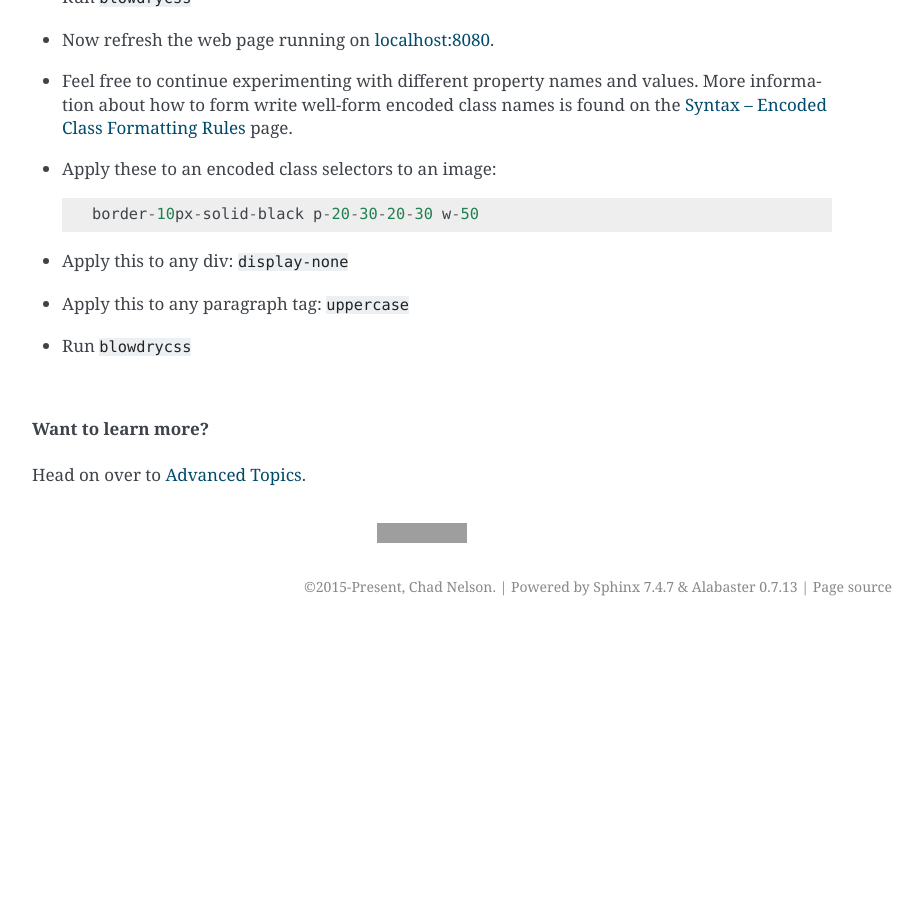
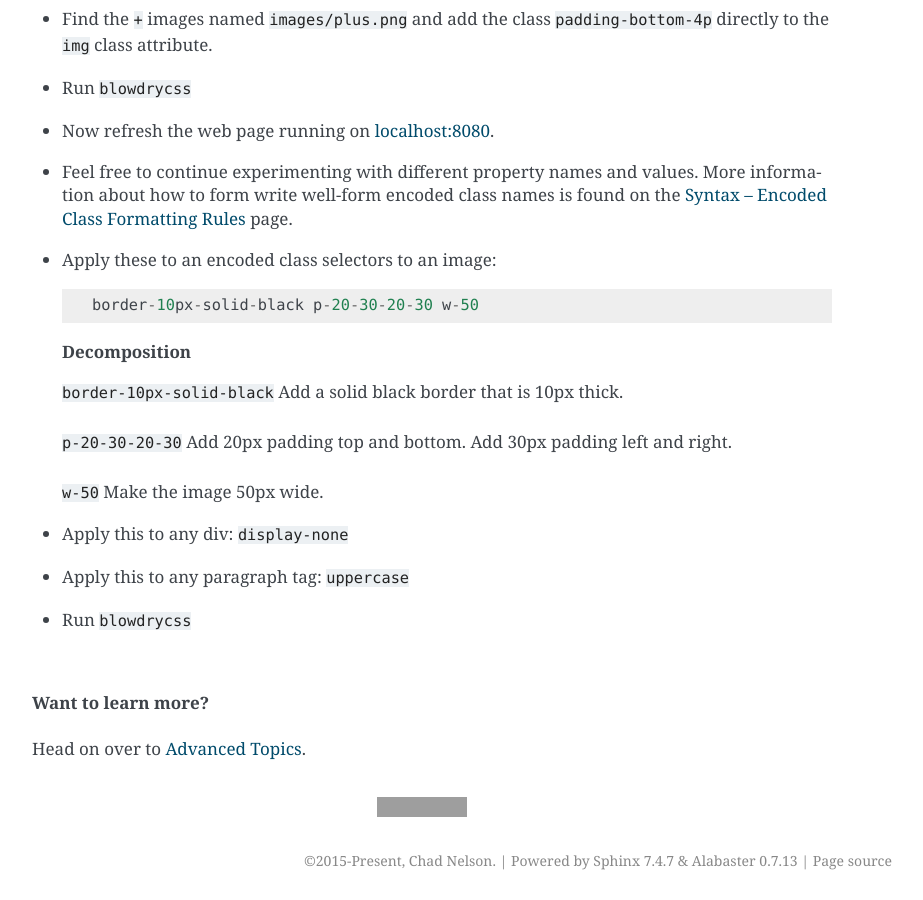
Before and after one commit to nueverest/blowdrycss, a Sphinx documentation site: the page built from docs/quickstart.rst, in a window 1280 px wide and 900 px high, scrolled down 4503 px. Shown: the whole window, without its empty margins (218-1141 px from the left). Built offline with Sphinx 7.4.7, drawn with Linux system fonts in a browser that asks for light colours; before the commit the page ends 5129 px from its top, so only the background shows below that; some of the changed text lies outside the part shown; grey boxes are pictures that could not be loaded.

```diff
--- a/docs/quickstart.rst
+++ b/docs/quickstart.rst
@@ -5,12 +5,15 @@ Quick Start Guide
 
 This guide teaches you how to:
 
+- Setup the tutorial's virtual environment.
 - Install :mod:`blowdrycss`.
 - Run the '/examplesite' demo.
 - Auto-generate DRY CSS.
-- Rapidly style your HTML with encoded class syntax.
+- Rapidly style HTML with encoded class syntax.
 
-*No assumptions are made about your level of proficiency with python.*
+.. note::
+
+    *No assumptions are made about your level of proficiency with python.*
 
 Part 1 - Setup virtualenv and install blowdrycss
 ~~~~~~~~~~~~~~~~~~~~~~~~~~~~~~~~~~~~~~~~~~~~~~~~
@@ -217,6 +220,15 @@ Part 5 - Let's make some more changes
 
     border-10px-solid-black p-20-30-20-30 w-50
 
+   **Decomposition**
+
+   | ``border-10px-solid-black`` Add a solid black border that is 10px thick.
+   |
+   | ``p-20-30-20-30`` Add 20px padding top and bottom. Add 30px padding left and right.
+   |
+   | ``w-50`` Make the image 50px wide.
+
+
 -  Apply this to any div: ``display-none``
 
 -  Apply this to any paragraph tag: ``uppercase``
```
Also changed, not shown: other parts of docs/quickstart.rst (+2 -2 lines).
